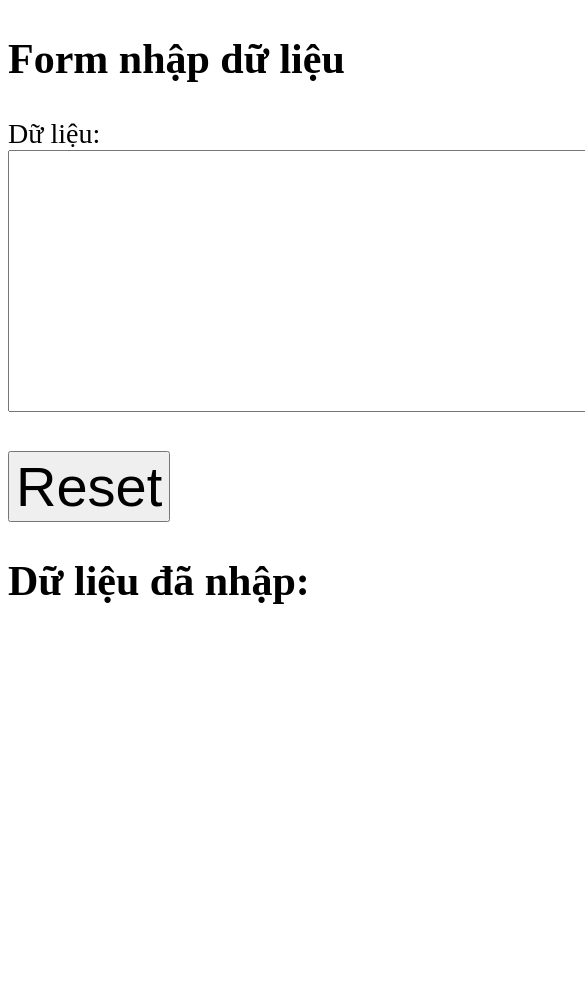
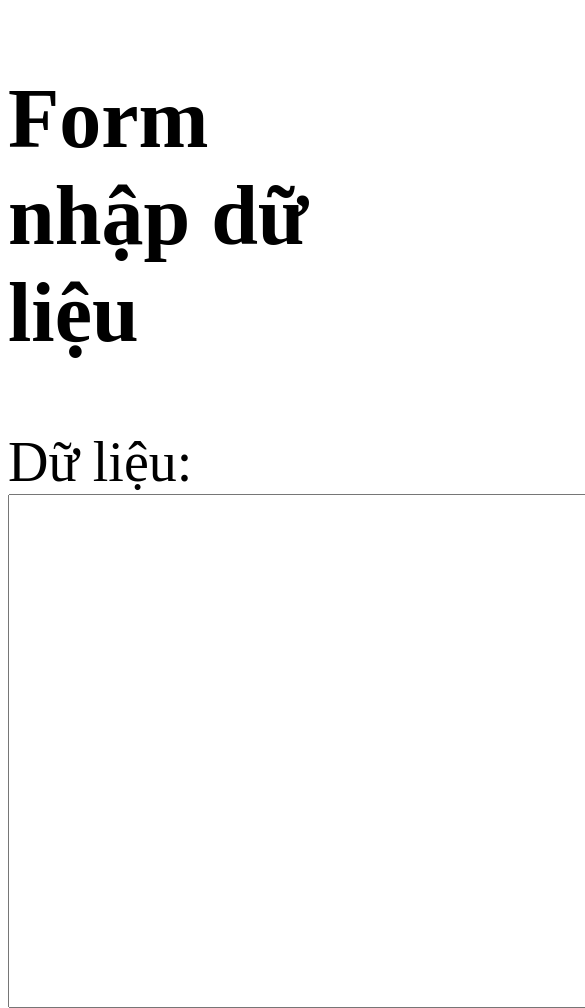
Before and after one commit to Nghi05032001/WEB-A, a plain HTML site: page index.html in a window 390 px wide. Shown: the top 1008 px of the page, 585 px wide, since content can reach past the window. Before the commit the page ends 844 px from the top, so only its background shows below. Drawn offline with Linux system fonts and the light colour scheme.

Commit message:
Update index.html

```diff
--- a/index.html
+++ b/index.html
@@ -4,19 +4,19 @@
     <title>Trang web của tôi</title>
     <style>
         body {
-            font-size: 32px;
+            font-size: 64px;
         }
         @media screen and (max-width: 600px) {
             body {
-                font-size: 28px;
+                font-size: 56px;
             }
         }
         textarea, input[type="button"], button {
-            font-size: 64px;
+            font-size: 128px;
         }
         @media screen and (max-width: 600px) {
             textarea, input[type="button"], button {
-                font-size: 56px;
+                font-size: 112px;
             }
         }
     </style>
```
